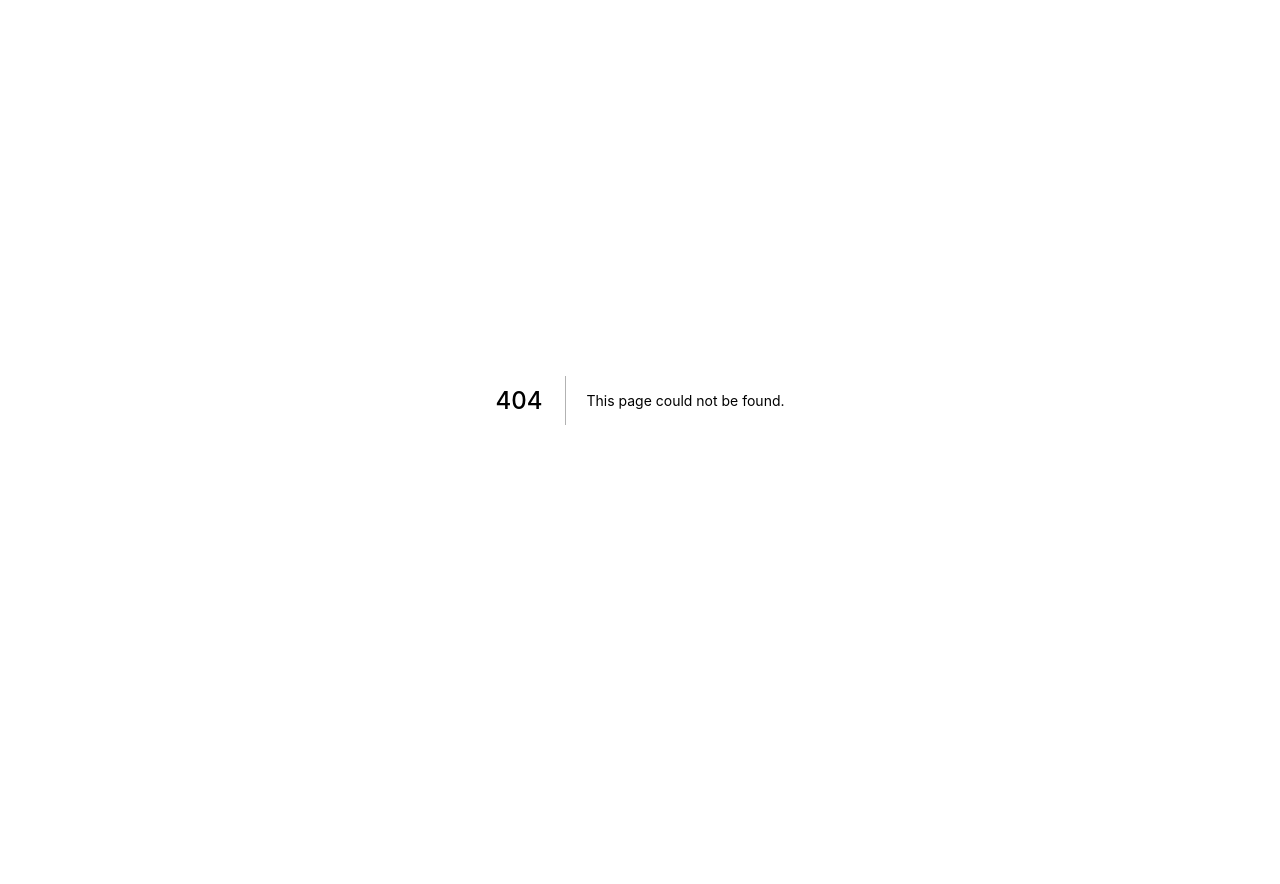
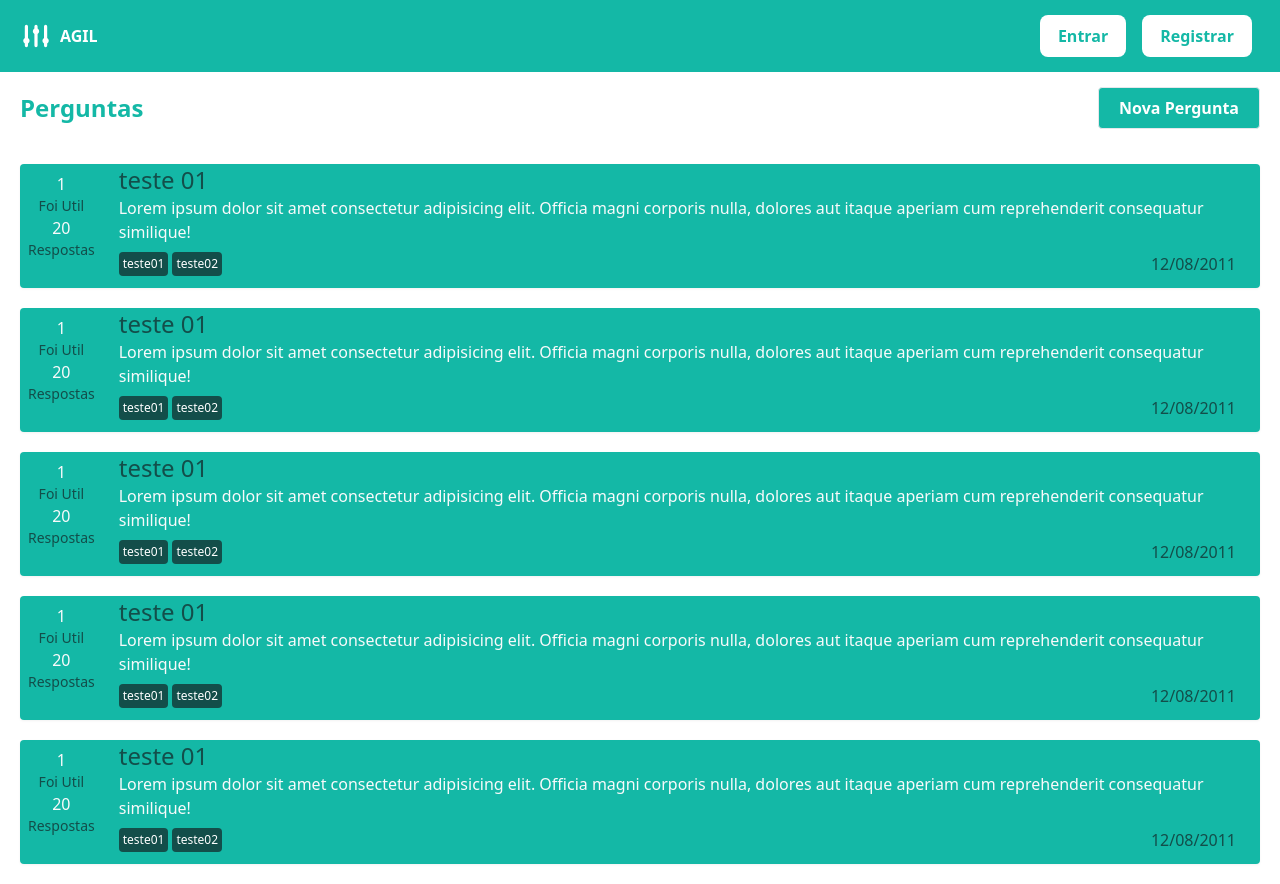
Before and after one commit to PA2-AGIL/frontend-reborn, a Next.js app: page /perguntas in a window 1280 px wide. Before the commit this address had no page. Before the commit the page ends 800 px from the top, so only its background shows below. Built offline with nearby package versions, Linux system fonts and the light colour scheme.

Commit message:
feat: Add question list

```diff
--- /dev/null
+++ b/components/questionCard.tsx
@@ -0,0 +1,52 @@
+import Link from 'next/link';
+import React from 'react';
+
+const QuestionCard: React.FC<{
+  id: string;
+  title: string;
+  description: string;
+  rate?: number;
+  answers?: number;
+  tags: string[];
+  date: string;
+}> = ({ id, title, description, rate = 0, answers = 0, tags, date }) => {
+  return (
+    <Link href={`/${id}`}>
+      <div className="flex m-5 bg-teal-500 rounded text-gray-50 drop-shadow-sm hover:cursor-pointer">
+        <div className="text-center p-2">
+          <div>
+            <p>{rate}</p>
+            <p className="text-teal-900 text-sm">Foi Util</p>
+          </div>
+          <div>
+            <p>{answers}</p>
+            <p className="text-teal-900 text-sm">Respostas</p>
+          </div>
+        </div>
+
+        <div className="flex flex-col flex-1 mx-4">
+          <div className="flex-1 mb-2">
+            <h2 className="text-2xl text-teal-900">{title}</h2>
+            <p>{description}</p>
+          </div>
+          <div className="pb-2 flex justify-between">
+            <div className="flex flex-wrap">
+              {tags.map((tag: string) => {
+                return (
+                  <span className="bg-teal-900 text-white rounded mb-1 mr-1 p-1 text-xs">
+                    {tag}
+                  </span>
+                );
+              })}
+            </div>
+            <p className="text-right mr-2 text-teal-900">
+              {new Date(date).toLocaleDateString('pt-br')}
+            </p>
+          </div>
+        </div>
+      </div>
+    </Link>
+  );
+};
+
+export default QuestionCard;
--- /dev/null
+++ b/pages/perguntas/index.tsx
@@ -0,0 +1,44 @@
+import Head from 'next/head';
+import Link from 'next/link';
+import React from 'react';
+import Header from '../../components/header';
+import QuestionCard from '../../components/questionCard';
+
+const index = () => {
+  const [questions, setQuestions] = React.useState([1, 2, 3, 4, 5]);
+
+  return (
+    <>
+      <Head>
+        <title>Perguntas</title>
+      </Head>
+
+      <Header />
+      <div className="flex justify-between items-center">
+        <h1 className="text-2xl m-5 text-teal-500 font-bold">Perguntas</h1>
+        <Link href={'#'}>
+          <h1 className="text-md font-semibold my-3 mx-5 py-2 px-5 border rounded bg-teal-500 text-white hover:cursor-pointer">
+            Nova Pergunta
+          </h1>
+        </Link>
+      </div>
+      <div>
+        {questions.map((question) => {
+          return (
+            <QuestionCard
+              id="asdasda"
+              title="teste 01"
+              description="Lorem ipsum dolor sit amet consectetur adipisicing elit. Officia magni corporis nulla, dolores aut itaque aperiam cum reprehenderit consequatur similique!"
+              rate={1}
+              tags={['teste01', 'teste02']}
+              date="2011-08-12T20:17:46.384Z"
+              answers={20}
+            />
+          );
+        })}
+      </div>
+    </>
+  );
+};
+
+export default index;
```
